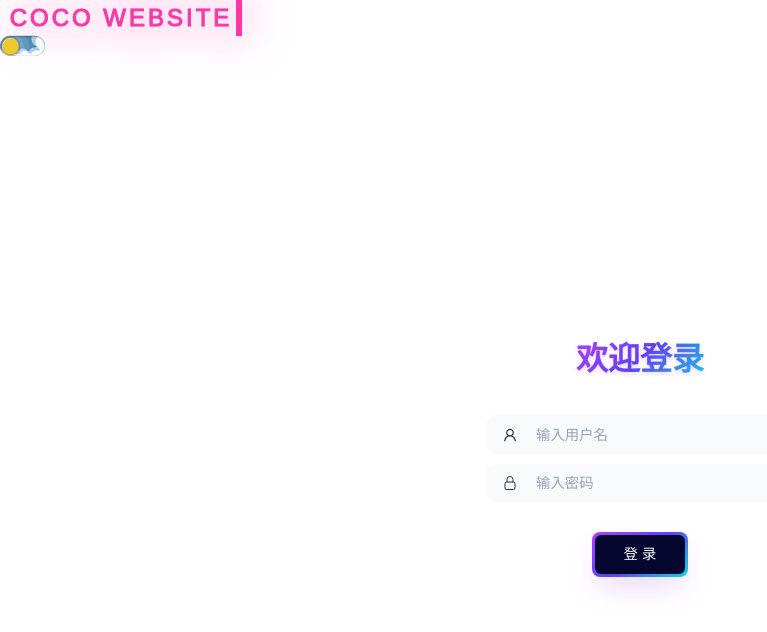
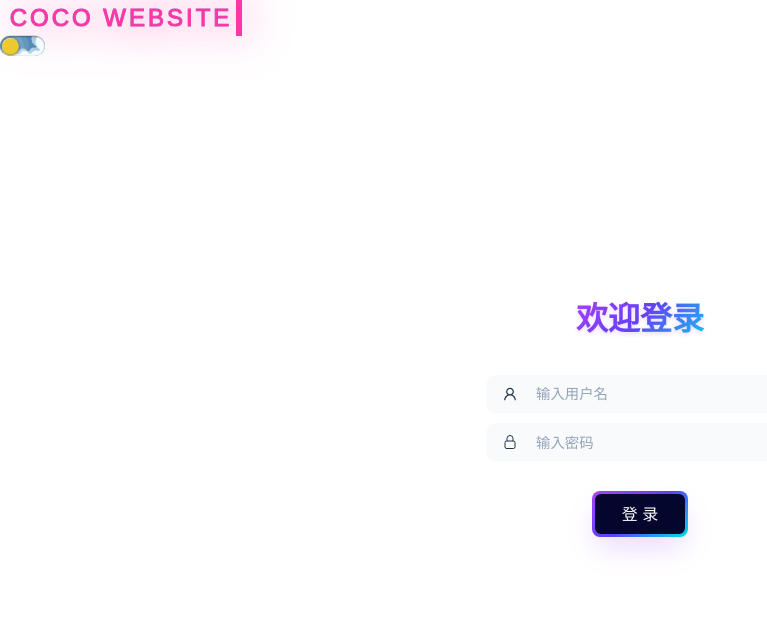
Before and after one commit to kzx0701/PersonalWebsite, a Vue app: page / in a window 1280 px wide. Shown: the top 632 px of the page, without its empty margins (0-767 px from the left). Built offline with nearby package versions, Linux system fonts and the light colour scheme.

Commit message:
样式调整

```diff
--- a/src/components/TopNavigation.vue
+++ b/src/components/TopNavigation.vue
@@ -1,5 +1,5 @@
 <template>
-    <div class="flex fixed top-0 left-0 right-0 justify-between z-10 bg-transparent items-center p-[0.5rem]">
+    <div class="flex fixed top-0 left-0 right-0 justify-between z-10 bg-transparent items-center p-[1.5rem]">
         <div>
             <button class="button" data-text="Awesome">
                 <span class="actual-text">&nbsp;coco&nbsp;website&nbsp;</span>
--- a/src/pages/login.vue
+++ b/src/pages/login.vue
@@ -3,20 +3,21 @@
     <div class="form_frame">
       <h1 class="title">欢迎登录</h1>
       <div class="group">
-                <svg class="icon" xmlns="http://www.w3.org/2000/svg" xmlns:xlink="http://www.w3.org/1999/xlink"
-                    viewBox="0 0 1024 1024">
+        <svg class="icon" xmlns="http://www.w3.org/2000/svg" xmlns:xlink="http://www.w3.org/1999/xlink" viewBox="0 0 1024 1024">
           <path
             d="M858.5 763.6a374 374 0 0 0-80.6-119.5a375.63 375.63 0 0 0-119.5-80.6c-.4-.2-.8-.3-1.2-.5C719.5 518 760 444.7 760 362c0-137-111-248-248-248S264 225 264 362c0 82.7 40.5 156 102.8 201.1c-.4.2-.8.3-1.2.5c-44.8 18.9-85 46-119.5 80.6a375.63 375.63 0 0 0-80.6 119.5A371.7 371.7 0 0 0 136 901.8a8 8 0 0 0 8 8.2h60c4.4 0 7.9-3.5 8-7.8c2-77.2 33-149.5 87.8-204.3c56.7-56.7 132-87.9 212.2-87.9s155.5 31.2 212.2 87.9C779 752.7 810 825 812 902.2c.1 4.4 3.6 7.8 8 7.8h60a8 8 0 0 0 8-8.2c-1-47.8-10.9-94.3-29.5-138.2zM512 534c-45.9 0-89.1-17.9-121.6-50.4S340 407.9 340 362c0-45.9 17.9-89.1 50.4-121.6S466.1 190 512 190s89.1 17.9 121.6 50.4S684 316.1 684 362c0 45.9-17.9 89.1-50.4 121.6S557.9 534 512 534z"
-                        fill="currentColor"></path>
+            fill="currentColor"
+          ></path>
         </svg>
         <input class="input" type="text" placeholder="输入用户名" />
       </div>
       <div class="group">
-                <svg stroke="currentColor" stroke-width="1.5" viewBox="0 0 24 24" xmlns="http://www.w3.org/2000/svg"
-                    class="icon">
+        <svg stroke="currentColor" stroke-width="1.5" viewBox="0 0 24 24" xmlns="http://www.w3.org/2000/svg" class="icon">
           <path
             d="M16.5 10.5V6.75a4.5 4.5 0 10-9 0v3.75m-.75 11.25h10.5a2.25 2.25 0 002.25-2.25v-6.75a2.25 2.25 0 00-2.25-2.25H6.75a2.25 2.25 0 00-2.25 2.25v6.75a2.25 2.25 0 002.25 2.25z"
-                        stroke-linejoin="round" stroke-linecap="round"></path>
+            stroke-linejoin="round"
+            stroke-linecap="round"
+          ></path>
         </svg>
         <input class="input" type="password" placeholder="输入密码" />
       </div>
@@ -40,6 +41,7 @@
   position: absolute;
   overflow: hidden;
   background: var(--login-bg-color);
+  transition: background-color 0.8s ease;
   z-index: 0;
 }
 
@@ -49,9 +51,8 @@
   align-items: center;
   position: relative;
   z-index: 2;
+  top: -5%;
 }
-
-
 
 // 输入框样式
 .group {
@@ -110,7 +111,7 @@ button {
   box-sizing: border-box;
   color: #ffffff;
   display: flex;
-    font-size: 0.9rem;
+  font-size: 1rem;
   justify-content: center;
   line-height: 1em;
   max-width: 100%;
```
Lines whose indentation alone changed are shown as unchanged.
